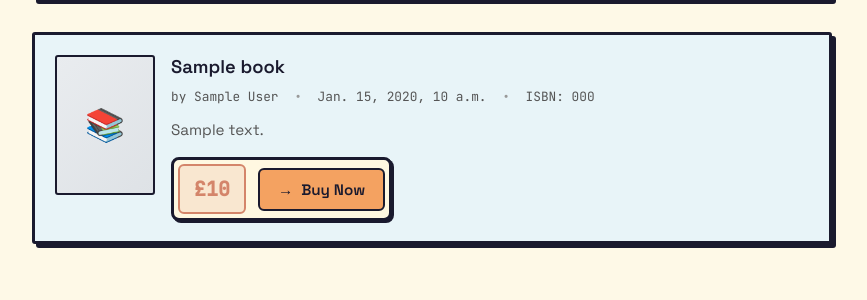
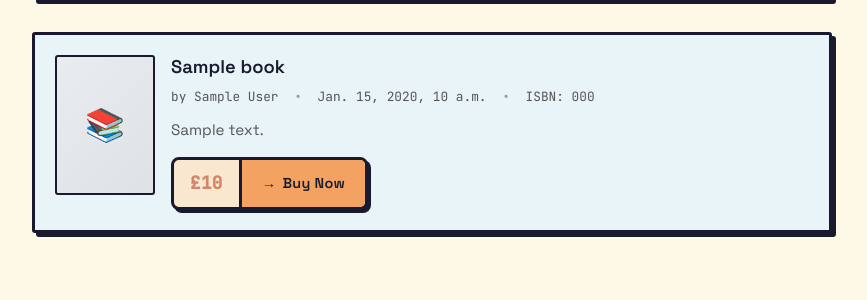
Before and after one commit to sirodoht/bookstore, a Django app: template books/templates/books/book_list.html in a window 1280 px wide. Shown: the part 224-524 px from the top of the page, without its empty margins (208-1075 px from the left). Run offline with Django 3.2, Linux system fonts and the light colour scheme; the template is opened without the code that fills it: most values are stand-ins (such as "Sample title", 1, 10 or a date in 2020).

Commit message:
style: improve purchase unit styling with refined neobrutalist design

```diff
--- a/books/templates/books/book_list.html
+++ b/books/templates/books/book_list.html
@@ -95,40 +95,48 @@
 
     .purchase-unit {
       display: inline-flex;
-      align-items: center;
-      gap: 12px;
+      align-items: stretch;
       background: var(--card-bg);
       border: 3px solid var(--border-color);
       border-radius: 8px;
-      padding: 4px;
-      box-shadow: 2px 2px 0 var(--border-color);
+      overflow: hidden;
+      box-shadow: 3px 3px 0 var(--border-color);
+    }
+
+    .purchase-unit form {
+      margin: 0;
+      display: flex;
     }
 
     .book-price {
       font-family: "JetBrains Mono", monospace;
-      font-size: 1.25rem;
+      font-size: 1.1rem;
       font-weight: 700;
+      letter-spacing: 0.02em;
       color: #d4856a;
-      padding: 8px 14px;
+      padding: 10px 16px;
       background: rgba(212, 133, 106, 0.15);
-      border: 2px solid #d4856a;
-      border-radius: 6px;
+      border-right: 3px solid var(--border-color);
+      display: flex;
+      align-items: center;
     }
 
     .buy-button {
-      display: inline-flex;
+      display: flex;
       align-items: center;
-      gap: 8px;
-      padding: 10px 18px;
+      gap: 6px;
+      padding: 10px 20px;
+      flex: 1;
+      min-width: 0;
       font-family: "Space Grotesk", sans-serif;
-      font-size: 0.95rem;
+      font-size: 0.9rem;
       font-weight: 600;
+      letter-spacing: 0.02em;
       background: var(--accent-orange);
       color: var(--text-dark);
-      border: 2px solid var(--border-color);
-      border-radius: 6px;
+      border: none;
       cursor: pointer;
-      transition: all 0.1s ease;
+      transition: background 0.15s ease, transform 0.1s ease;
     }
 
     .buy-button:hover {
@@ -136,13 +144,13 @@
     }
 
     .buy-button:active {
-      transform: translate(2px, 2px);
-      box-shadow: 1px 1px 0 var(--border-color);
+      transform: scale(0.98);
     }
 
     .buy-button::before {
       content: "→";
       font-weight: 700;
+      opacity: 0.9;
     }
 
     .empty-message {
```
